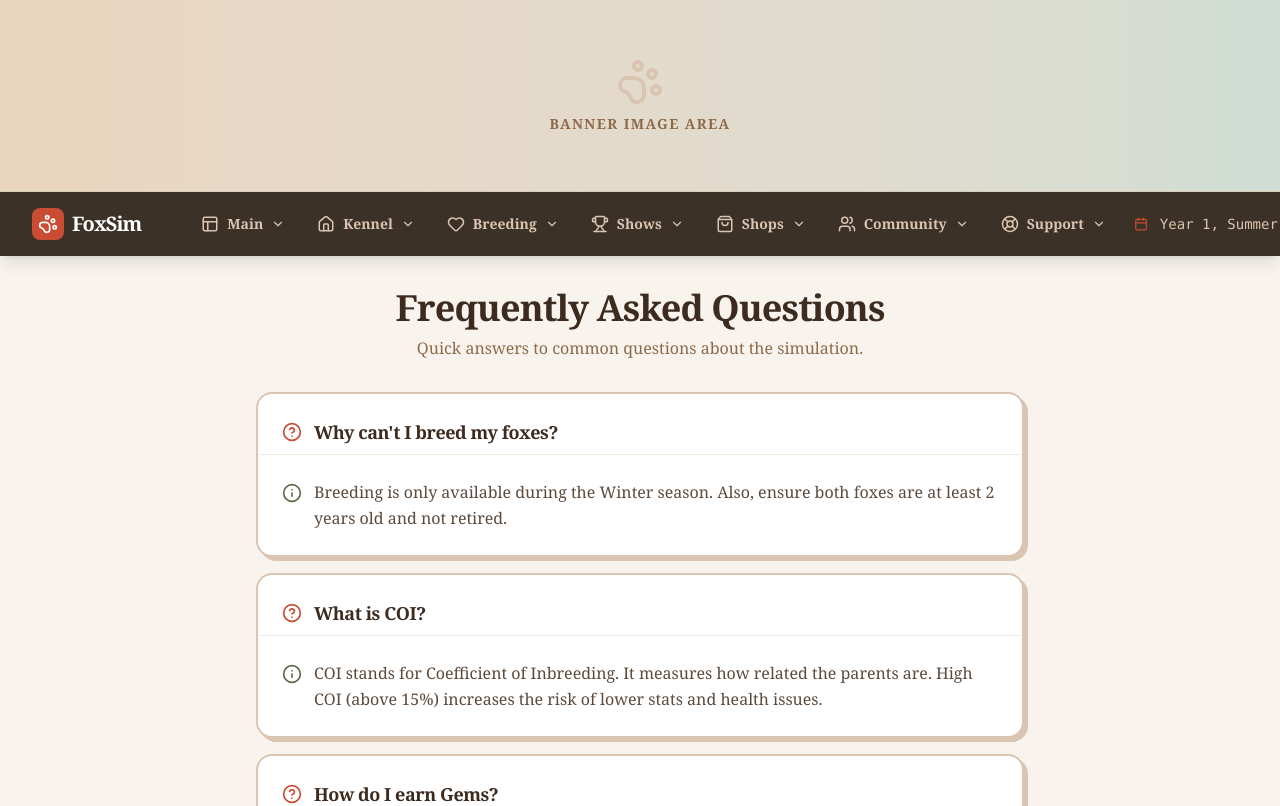
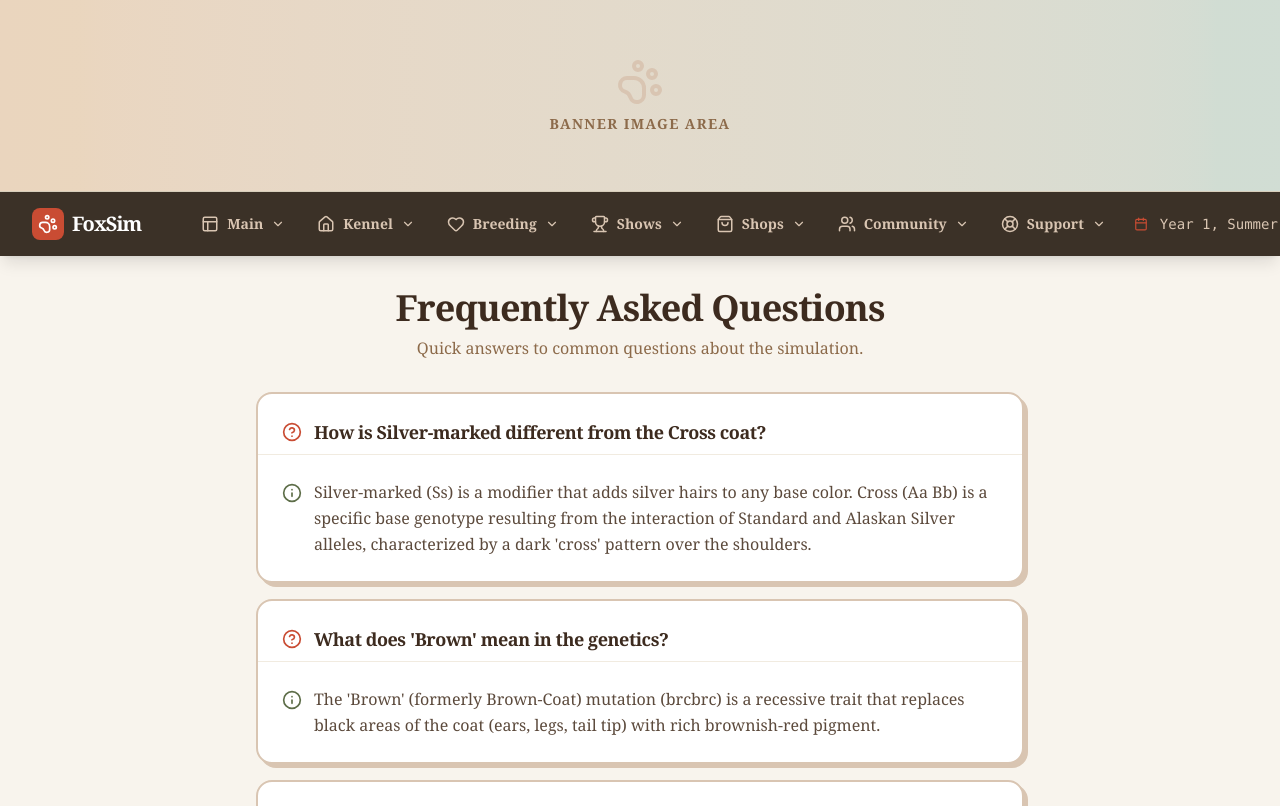
Before and after one commit to erkinde-lab/fox-breeding-sim-v2, a Next.js app: page /faq in a window 1280 px wide. Shown: the top 806 px of the page. Built offline with nearby package versions, Linux system fonts and the light colour scheme.

Commit message:
Upload src/app/faq/page.tsx

```diff
--- a/src/app/faq/page.tsx
+++ b/src/app/faq/page.tsx
@@ -5,6 +5,14 @@ import { Card, CardHeader, CardTitle, CardContent } from '@/components/ui/card';
 import { Info, HelpCircle } from 'lucide-react';
 
 const FAQS = [
+  {
+    q: "How is Silver-marked different from the Cross coat?",
+    a: "Silver-marked (Ss) is a modifier that adds silver hairs to any base color. Cross (Aa Bb) is a specific base genotype resulting from the interaction of Standard and Alaskan Silver alleles, characterized by a dark 'cross' pattern over the shoulders."
+  },
+  {
+    q: "What does 'Brown' mean in the genetics?",
+    a: "The 'Brown' (formerly Brown-Coat) mutation (brcbrc) is a recessive trait that replaces black areas of the coat (ears, legs, tail tip) with rich brownish-red pigment."
+  },
   {
     q: "Why can't I breed my foxes?",
     a: "Breeding is only available during the Winter season. Also, ensure both foxes are at least 2 years old and not retired."
```
